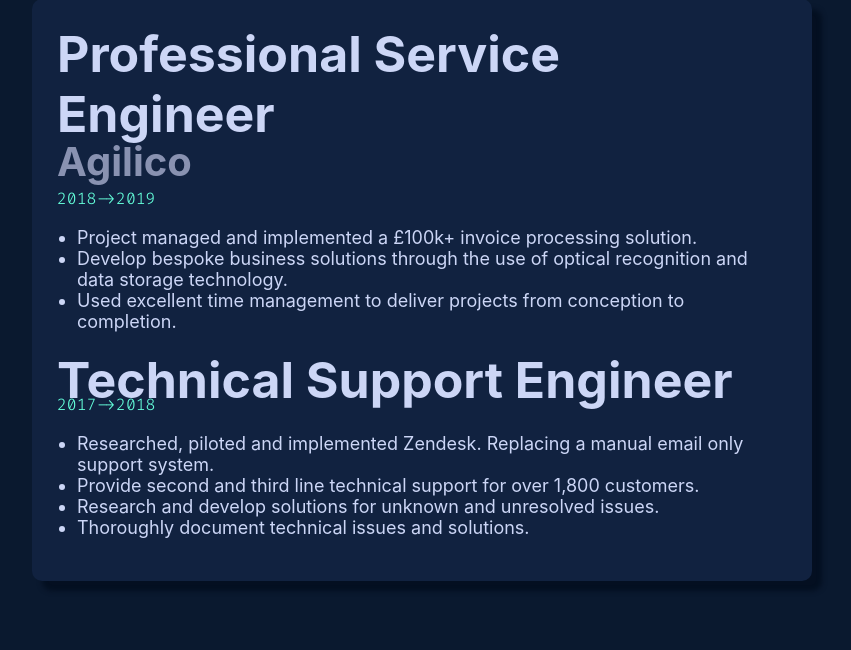
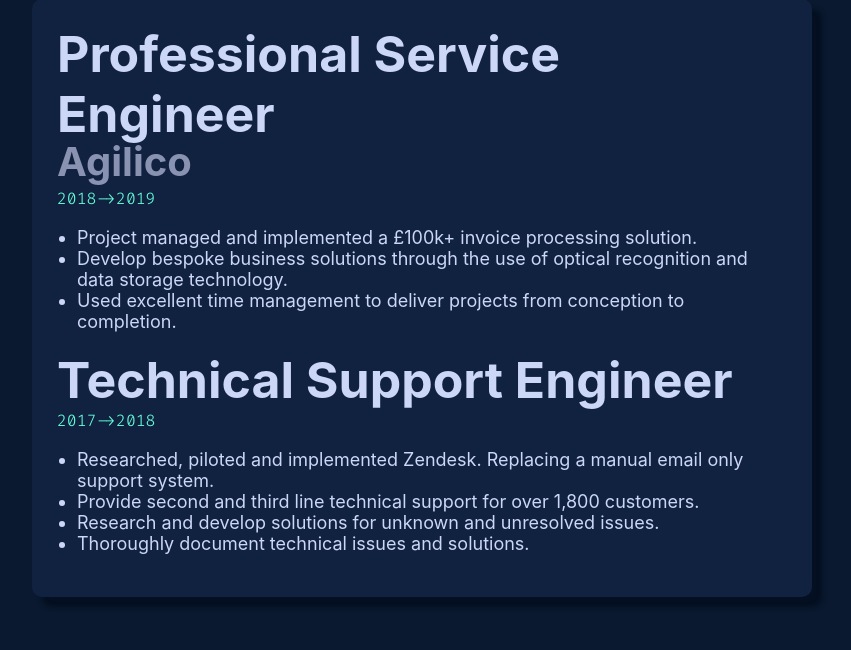
Before and after one commit to BanAaron/aaron-barratt-website, a Flask app: page / in a window 1280 px wide. Shown: the part 2706-3356 px from the top of the page, without its empty margins (233-1084 px from the left). Before the commit the page ends 3295 px from the top, so only its background shows below. Run offline with Flask 2, Linux system fonts and the light colour scheme.

Commit message:
fixed job title spacing

```diff
--- a/static/css/desktop.css
+++ b/static/css/desktop.css
@@ -130,9 +130,11 @@
     .job-title {
         font-size: 50px;
         font-weight: 700;
+        margin-bottom: -1rem;
    }
-  .job-title {
-    margin-bottom: -1rem;
+   /* this targets the invu "technical support engineer h1 */
+    .job-title:nth-of-type(2) {
+        margin-bottom: 0;
    }
     .company-name a {
         color: var(--slate);
```
Lines whose indentation alone changed are shown as unchanged.
